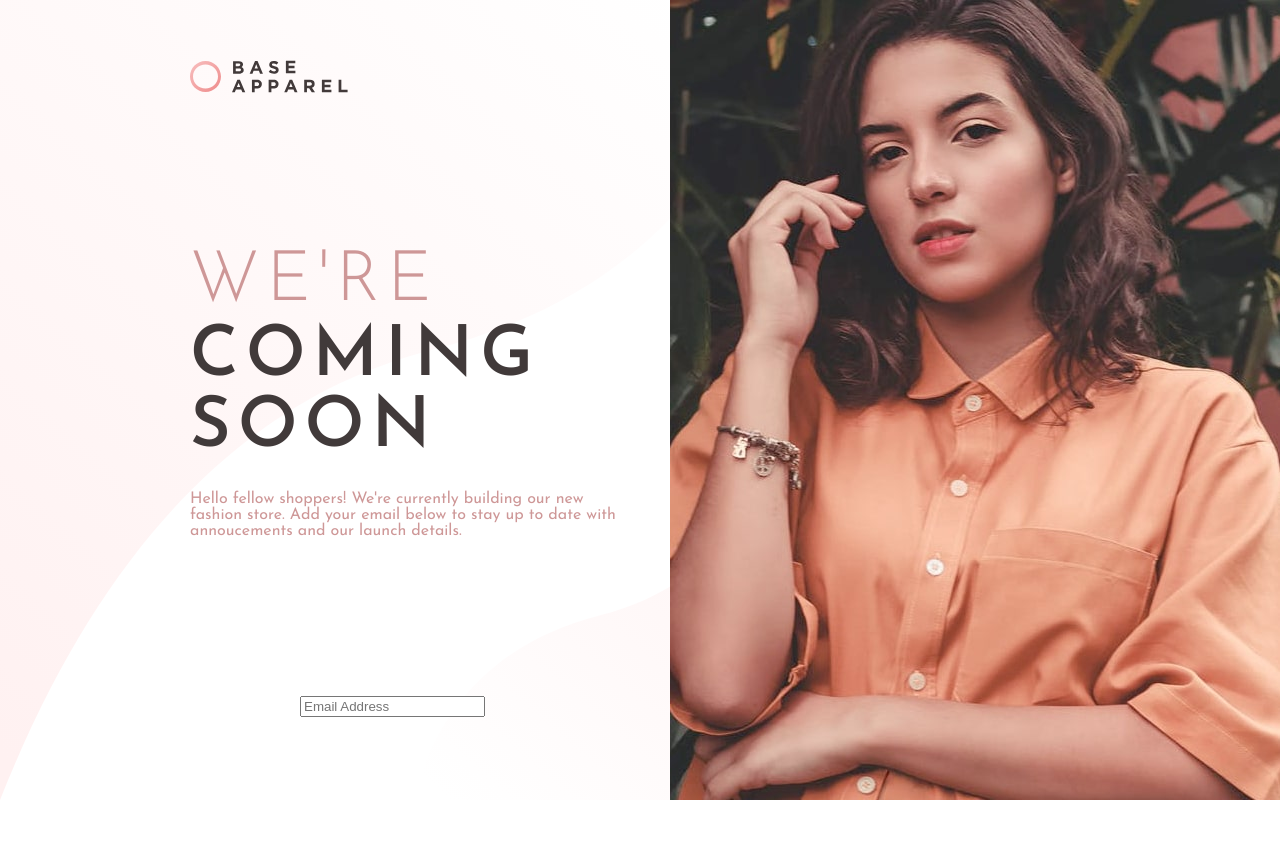
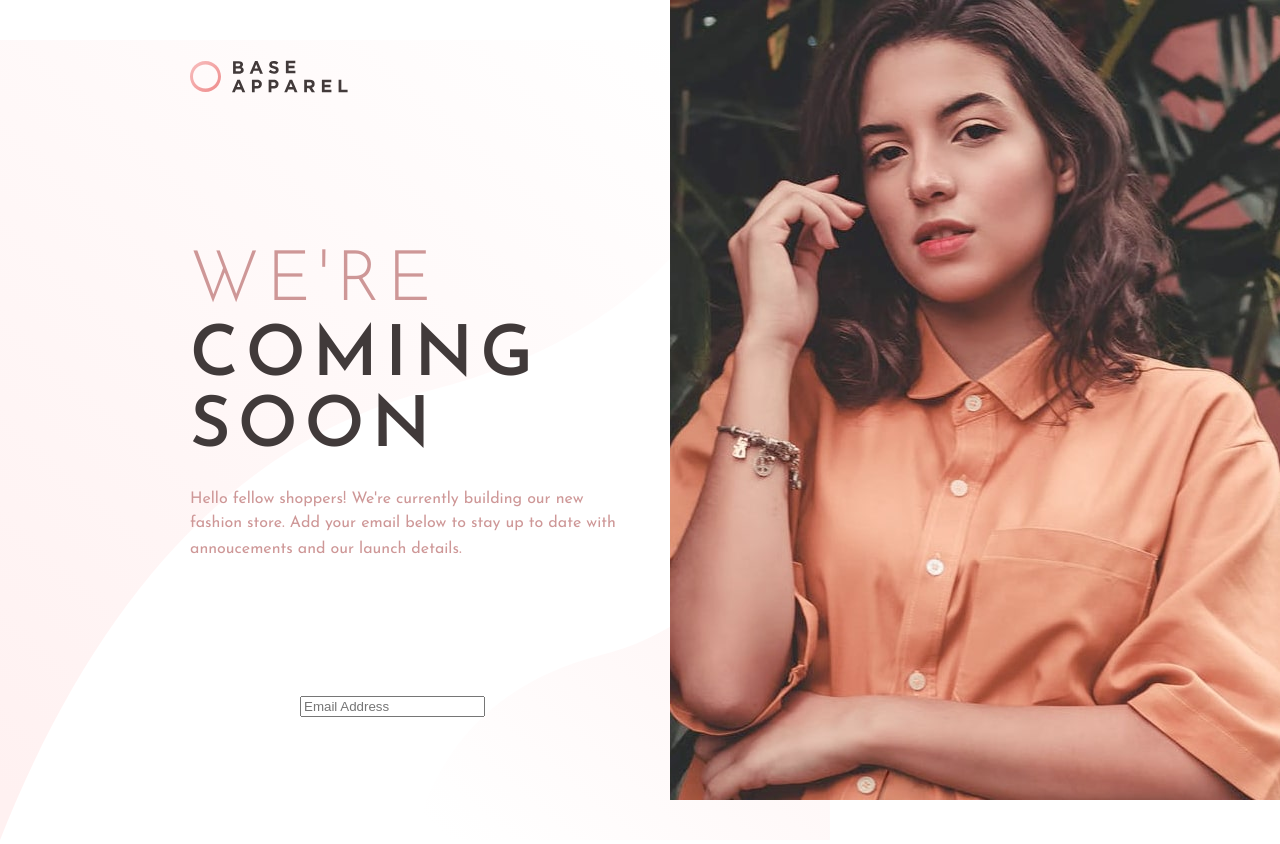
Before and after one commit to jokale/base-apparel, a React (Create React App) app: page / in a window 1280 px wide. Before the commit the page ends 804 px from the top, so only its background shows below. Built offline with nearby package versions, Linux system fonts and the light colour scheme.

Commit message:
fix p text and add styling

```diff
--- a/src/App.css
+++ b/src/App.css
@@ -81,6 +81,22 @@ p#p {
 
 }
 
+
+p#p1 {
+  position: absolute; left: 190px; top: 499px;
+  font-size: 16px;
+  font-weight: 400;
+  color: hsl(0, 36%, 70%);
+
+}
+
+p#p2 {
+  position: absolute; left: 190px; top: 525px;
+  font-size: 16px;
+  font-weight: 400;
+  color: hsl(0, 36%, 70%);
+
+}
 form {
   position: absolute; left: 300px; top: 695px;
 
--- a/src/App.js
+++ b/src/App.js
@@ -12,7 +12,9 @@ class App extends React.Component {
     <div>
       <h1 id="first">WE'RE</h1>
       <h1 id="second">COMING <br></br> SOON</h1>
-      <p id="p">Hello fellow shoppers! We're currently building our new <br></br> fashion store. Add your email below to stay up to date with <br></br> annoucements and our launch details.</p>
+      <p id="p">Hello fellow shoppers! We're currently building our new </p>
+     <br></br> <p id="p1"> fashion store. Add your email below to stay up to date with </p>
+     <br></br><p id="p2"> annoucements and our launch details.</p>
       <form>
         <input placeholder="Email Address"></input>
       </form>
```
Also changed, not shown: 1 other file (tests, documents, lock files or other folders).
